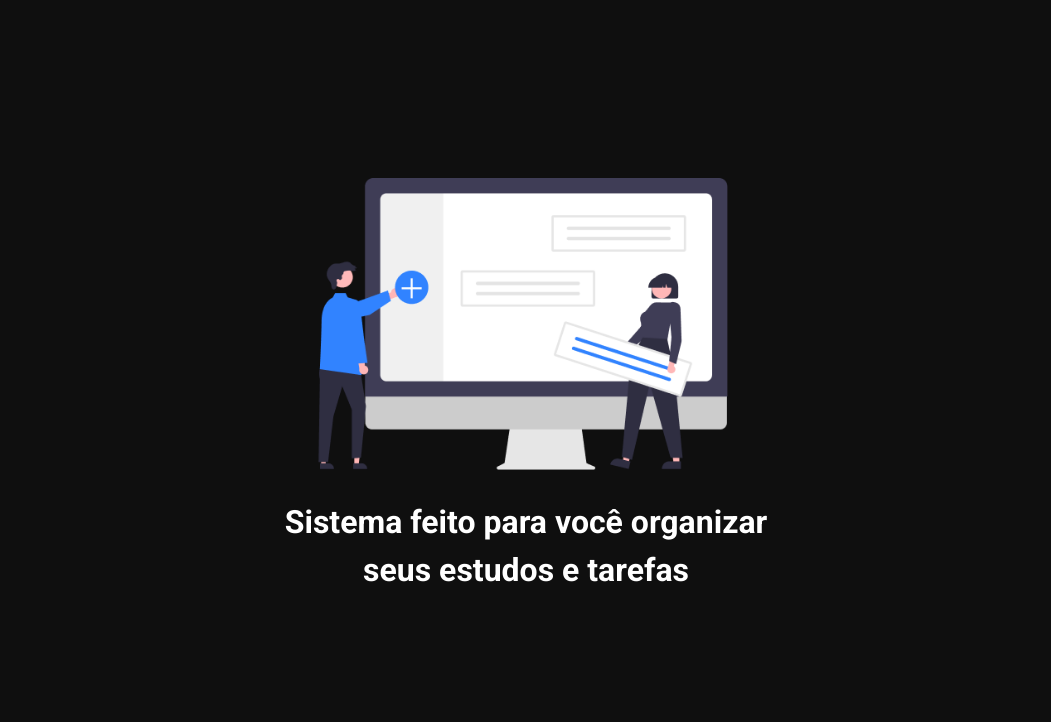
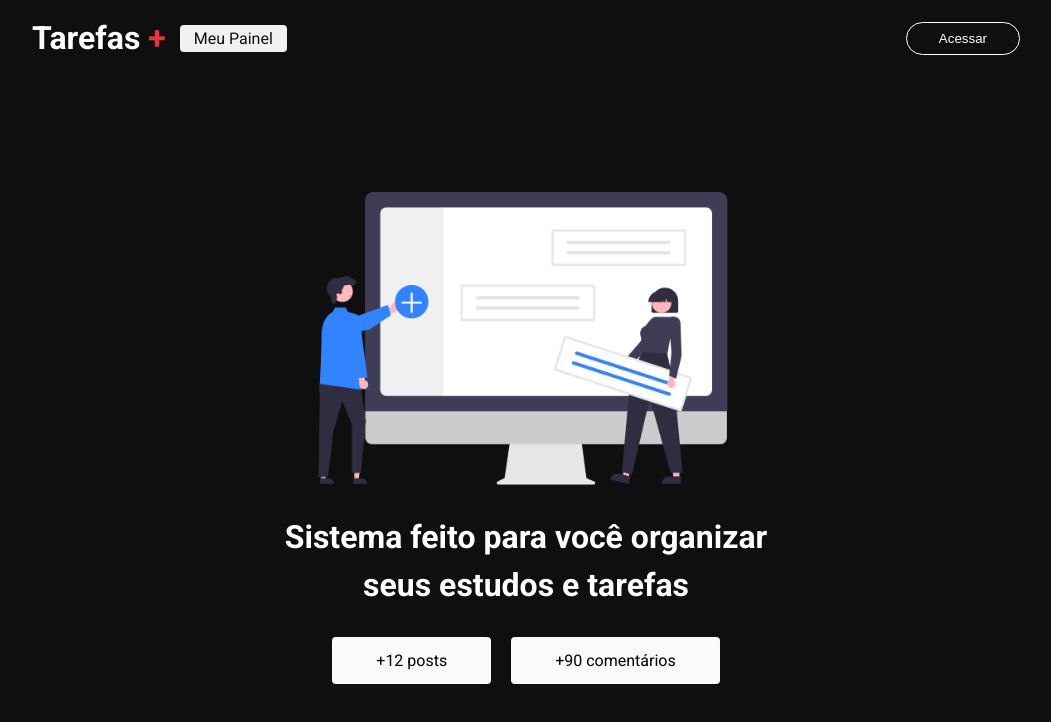
Before and after one commit to elvisclaudino/task-plus, a Next.js app: page / in a window 1280 px wide. Shown: the top 722 px of the page, without its empty margins (114-1165 px from the left). Built offline with nearby package versions, Linux system fonts and the light colour scheme.

Commit message:
feat: add header

```diff
--- /dev/null
+++ b/src/components/header/index.tsx
@@ -0,0 +1,24 @@
+import styles from "./styles.module.css";
+import Link from "next/link";
+
+export function Header() {
+  return (
+    <header className={styles.header}>
+      <section className={styles.content}>
+        <nav className={styles.nav}>
+          <Link href="/">
+            <h1 className={styles.logo}>
+              Tarefas <span>+</span>
+            </h1>
+          </Link>
+
+          <Link href="/dashboard" className={styles.link}>
+            Meu Painel
+          </Link>
+        </nav>
+
+        <button className={styles.loginButton}>Acessar</button>
+      </section>
+    </header>
+  );
+}
--- /dev/null
+++ b/src/components/header/styles.module.css
@@ -0,0 +1,60 @@
+.header {
+  width: 100%;
+  height: 76px;
+  background-color: #0f0f0f;
+  display: flex;
+  align-items: center;
+  justify-content: center;
+}
+
+.content {
+  padding: 0 18px;
+  width: 100%;
+  max-width: 1024px;
+  display: flex;
+  align-items: center;
+  justify-content: space-between;
+}
+
+.content a {
+  text-decoration: none;
+}
+
+.logo {
+  color: #fff;
+  font-size: 32px;
+}
+
+.logo span {
+  color: #ea3140;
+}
+
+.loginButton {
+  background: transparent;
+  padding: 8px 32px;
+  border-radius: 24px;
+  color: #fff;
+  border: 1.5px solid #fff;
+  cursor: pointer;
+  transition: all 0.4s;
+}
+
+.loginButton:hover {
+  transform: scale(1.08);
+  background-color: #fff;
+  color: #0f0f0f;
+  font-weight: bold;
+}
+
+.nav {
+  display: flex;
+  align-items: center;
+}
+
+.link {
+  background-color: #f1f1f1;
+  color: #0f0f0f;
+  padding: 4px 14px;
+  border-radius: 4px;
+  margin: 0 14px;
+}
--- a/src/pages/_app.tsx
+++ b/src/pages/_app.tsx
@@ -1,6 +1,12 @@
+import { Header } from "@/components/header";
 import "@/styles/globals.css";
 import type { AppProps } from "next/app";
 
 export default function App({ Component, pageProps }: AppProps) {
-  return <Component {...pageProps} />;
+  return (
+    <>
+      <Header />
+      <Component {...pageProps} />
+    </>
+  );
 }
--- a/src/pages/index.tsx
+++ b/src/pages/index.tsx
@@ -27,6 +27,15 @@
         <h1 className={styles.title}>
           Sistema feito para você organizar <br /> seus estudos e tarefas
         </h1>
+
+        <div className={styles.infoContent}>
+          <section className={styles.box}>
+            <span>+12 posts</span>
+          </section>
+          <section className={styles.box}>
+            <span>+90 comentários</span>
+          </section>
+        </div>
       </main>
     </>
   );
--- a/src/styles/Home.module.css
+++ b/src/styles/Home.module.css
@@ -1,7 +1,7 @@
 .main {
   background-color: #0f0f0f;
   width: 100%;
-  height: 100vh;
+  height: calc(100vh - 76px);
   display: flex;
   justify-content: center;
   align-items: center;
@@ -28,3 +28,42 @@
   margin: 28px;
   line-height: 150%;
 }
+
+.infoContent {
+  display: flex;
+  align-items: center;
+  justify-content: space-around;
+  gap: 20px;
+}
+
+.box {
+  background-color: #fafafa;
+  padding: 14px 44px;
+  border-radius: 4px;
+  transition: transform 0.4s;
+}
+
+.box:hover {
+  transform: scale(1.08);
+}
+
+@media screen and (max-width: 580px) {
+  .hero {
+    max-width: 80%;
+  }
+
+  .title {
+    font-size: 24px;
+  }
+
+  .infoContent {
+    flex-direction: column;
+    width: 100%;
+    gap: 14px;
+  }
+
+  .box {
+    width: 80%;
+    text-align: center;
+  }
+}
```
